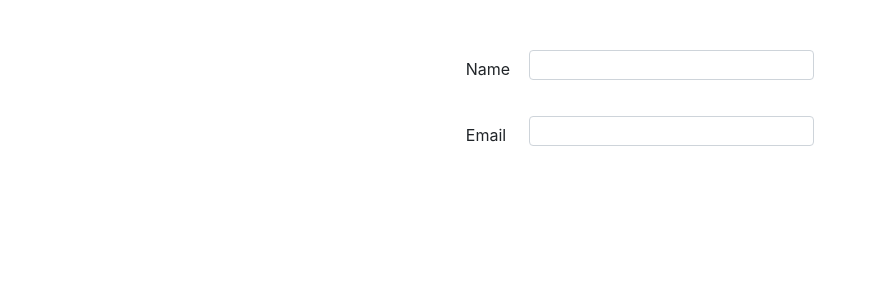
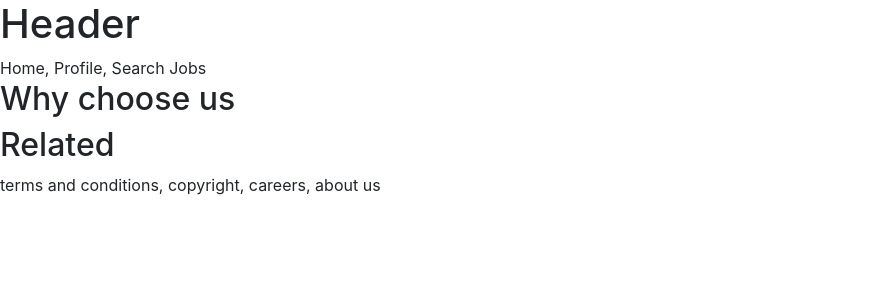
Before and after one commit to Vilux/iaams-layouts, a React (Create React App) app in the folder forms/: page / in a window 1280 px wide. Shown: the top 300 px of the page, without its empty margins (0-877 px from the left). Built offline with nearby package versions, Linux system fonts and the light colour scheme.

Commit message:
Start layout

```diff
--- a/forms/src/App.js
+++ b/forms/src/App.js
@@ -1,48 +1,29 @@
 import React from 'react'
 import { Col, Row, Form } from 'react-bootstrap'
-import 'bootstrap/dist/css/bootstrap.min.css';
+import 'bootstrap/dist/css/bootstrap.min.css'
 
-
-const formStyle = {
-  margin: '50px',
-  textAlign: 'center',
-  display: 'flex',
-  justifyContent: 'center'
-  };
-
-const textStyle = {
-
-}
-
-const inputStyle = {
-  width: '100%',
-  height: '30px',
-  marginBottom: '20px',
-}
-
-const FlexForm = () => {
+const App = () => {
   return (
-    <div style={formStyle}>
-      <Form>
-        <Form.Group as={Row} controlId="name">
-          <Form.Label column sm="2">
-            Name
-          </Form.Label>
-          <Col>
-            <Form.Control style={inputStyle}/>
-          </Col>
-        </Form.Group>
-        <Form.Group as={Row}  controlId="email">
-          <Form.Label column sm="2">
-            Email
-          </Form.Label>
-          <Col>
-            <Form.Control style={inputStyle}/>
-          </Col>
-        </Form.Group>
-      </Form>
-    </div>
+    <>
+      <header>
+        <h1>Header</h1>
+      </header>
+      <nav>
+        Home, Profile, Search Jobs
+      </nav>
+      <main>
+        <article>
+          <h2>Why choose us</h2>
+        </article>
+        <aside>
+          <h2>Related</h2>
+        </aside>
+      </main>
+      <footer>
+        terms and conditions, copyright, careers, about us
+      </footer>
+    </>
   )
 }
 
-export default FlexForm
+export default App
```
